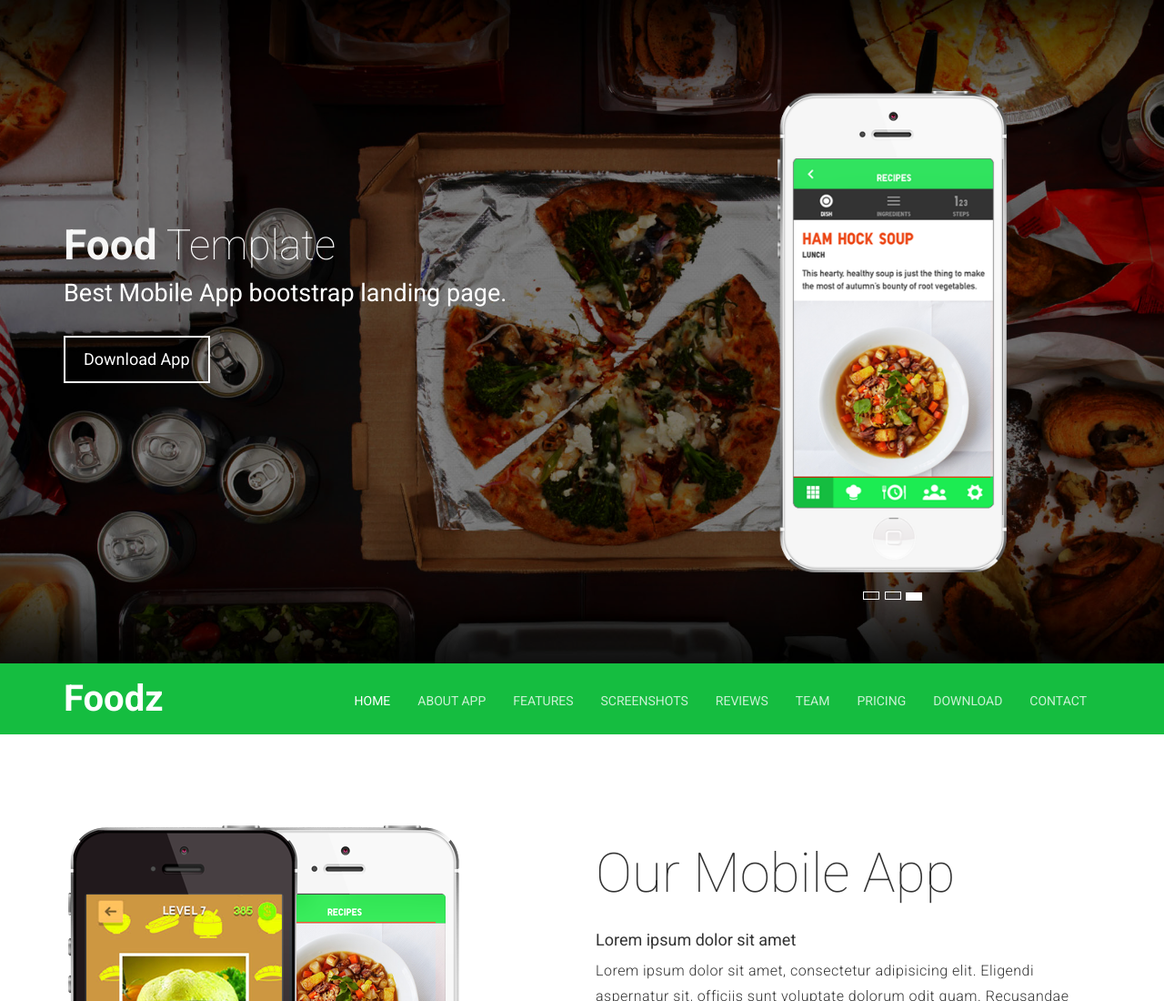
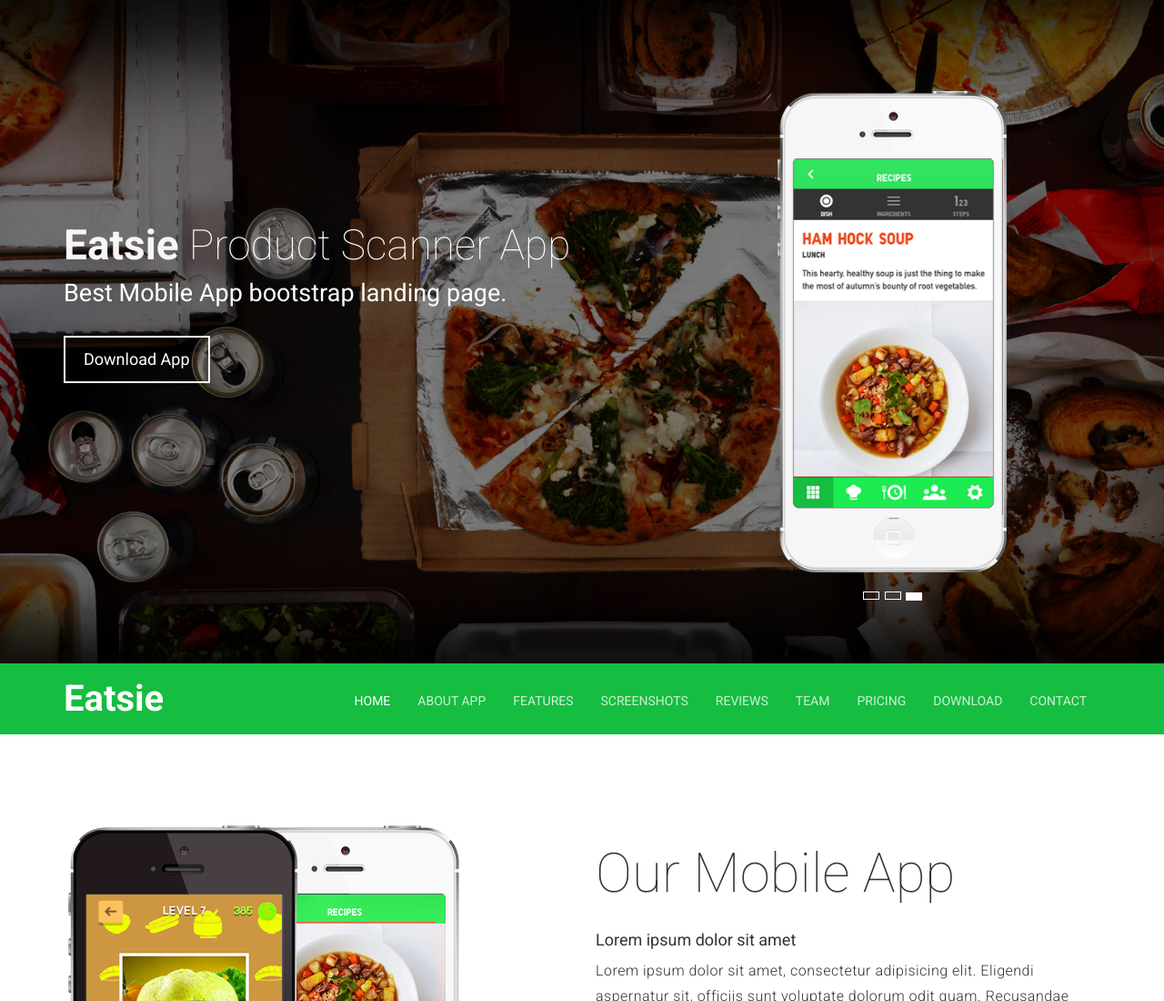
Before and after one commit to anuj509/eatsie-coming-soon, a plain HTML site: page index.html in a window 1280 px wide. Shown: the top 1100 px of the page at 91% size. Drawn offline with nearby package versions, Linux system fonts and the light colour scheme.

Commit message:
minor update

```diff
--- a/index.html
+++ b/index.html
@@ -6,7 +6,7 @@
     <meta name="viewport" content="width=device-width, initial-scale=1">
 
     <!-- Template Title -->
-    <title>Foodz one page responsive HTML5 mobile landing page</title>
+    <title>Eatsie: Scan and Eat Healthy</title>
 
     <link rel="icon" href="" type="image/x-icon"/>
 
@@ -46,7 +46,7 @@
 
               <div class="col-sm-7 col-md-7">
                 <div class="content">
-                  <h1><strong>Food</strong> Template</h1>
+                  <h1><strong>Eatsie</strong> Product Scanner App</h1>
 				  <h2>Best Mobile App bootstrap landing page.</h2>
                   <div class="button" id="download-app1">
                     <a href="#download" class="btn btn-default btn-lg custom-btn">Download App</a>
@@ -98,7 +98,7 @@
                 <span class="icon-bar"></span>
                 <span class="icon-bar"></span>
               </button>
-              <a class="navbar-brand" href="">Foodz</a>
+              <a class="navbar-brand" href="">Eatsie</a>
             </div> <!-- end .navbar-header -->
 
             <div class="navbar-collapse collapse">
```
